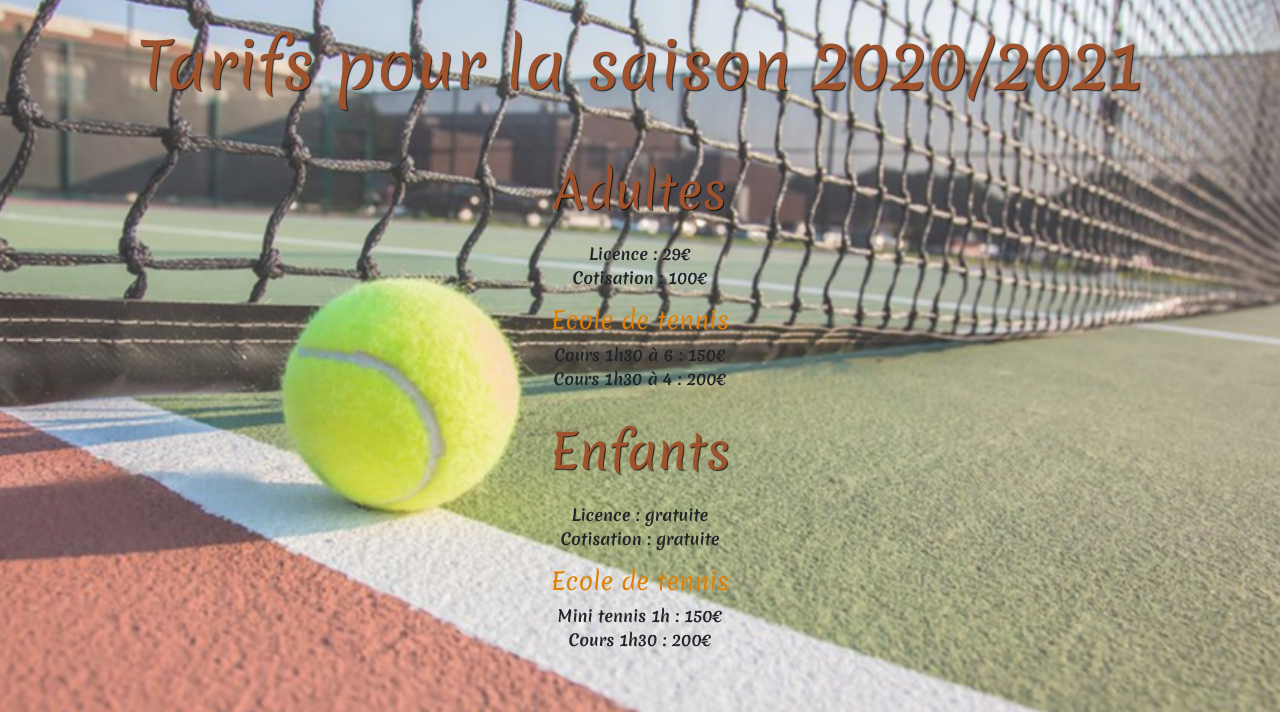
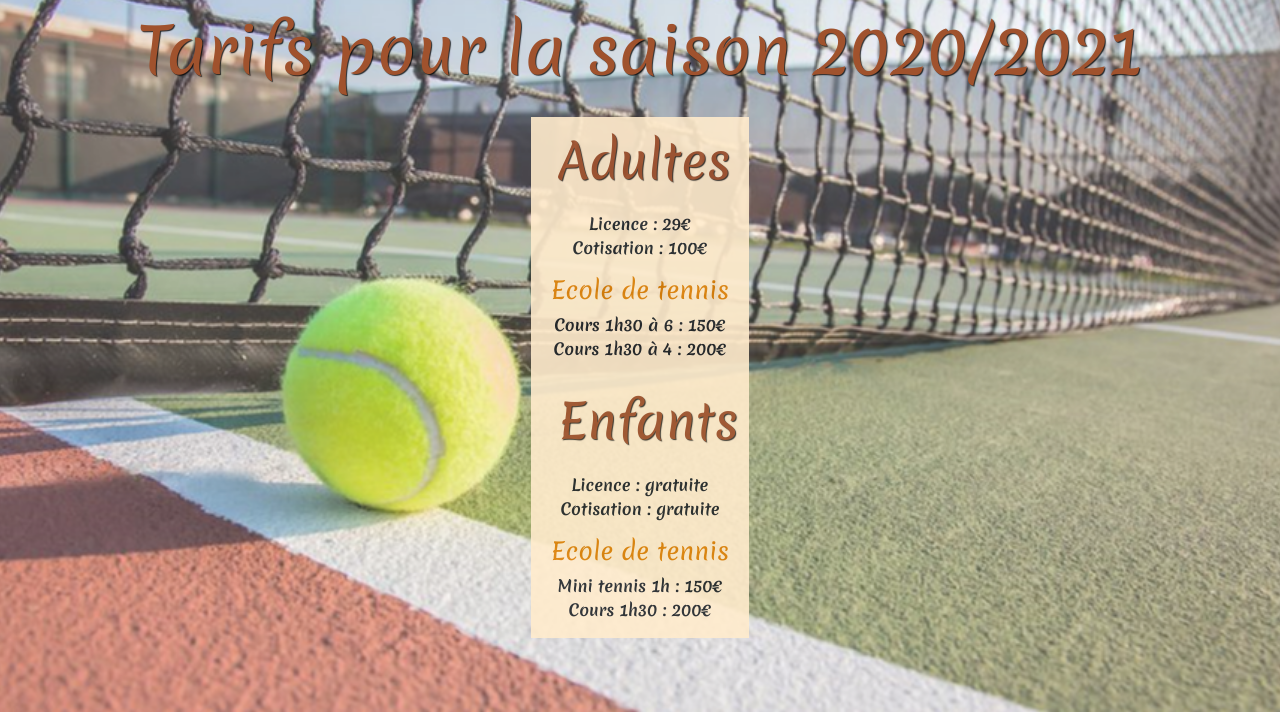
Before and after one commit to chacha0406/Cr-er-un-site-web-avec-HTML-CSS-et-le-Framework-Bootstrap, a plain HTML site: page Pages/Tarifs.html in a window 1280 px wide. Shown: the part 88-800 px from the top of the page. Drawn offline with nearby package versions, Linux system fonts and the light colour scheme; files whose address does not match are found by name.

Commit message:
Ajout fond blanc + centrage page Tarifs

```diff
--- a/Pages/Tarifs.html
+++ b/Pages/Tarifs.html
@@ -40,11 +40,12 @@
     </nav>
 
     <main>
-    <h1>Tarifs pour la saison 2020/2021</h1>
-
+        <h1 class="col-12">Tarifs pour la saison 2020/2021</h1>
+        <div class="row">
+            <div class="col-5"></div>
+            <div class="col-2">
                 <h2>Adultes</h2>
-    <p>Licence : 29€<br>Cotisation : 100€
-    <p>
+                <p>Licence : 29€<br>Cotisation : 100€<p>
 
                 <h3>Ecole de tennis</h3>
                 <p>Cours 1h30 à 6 : 150€<br>Cours 1h30 à 4 : 200€</p>
@@ -54,6 +55,9 @@
 
                 <h3>Ecole de tennis</h3>
                 <p>Mini tennis 1h : 150€<br>Cours 1h30 : 200€</p>
+            </div>
+        </div>
+        <div class="col-5"></div>
     </main>
 </body>
 </html>
--- a/style-Tarifs.css
+++ b/style-Tarifs.css
@@ -39,14 +39,14 @@ html > body {
 }
 
 main > h1 {
-    padding: 35px;
+    padding: 20px;
     font-size: 4em;
     text-align: center;
     color: #a0522d;
     text-shadow: 1px 1px 1px hsla(0, 0%, 0%, 0.8);
 }
 
-main > h2 {
+div > h2 {
     padding: 15px;
     font-size: 3em;
     color: #a0522d;
@@ -54,7 +54,7 @@ main > h2 {
     text-align: center;
 }
 
-main > h3 {
+div > h3 {
     font-size: 1.5em;
     color: #df8106;
     text-align: center;
@@ -63,3 +63,9 @@ main > h3 {
 p {
     text-align: center;
 }
+
+.col-2 {
+    align-items: center;
+    background : #ffebcd;
+    opacity: 0.9;
+}
```
Lines whose indentation alone changed are shown as unchanged.
